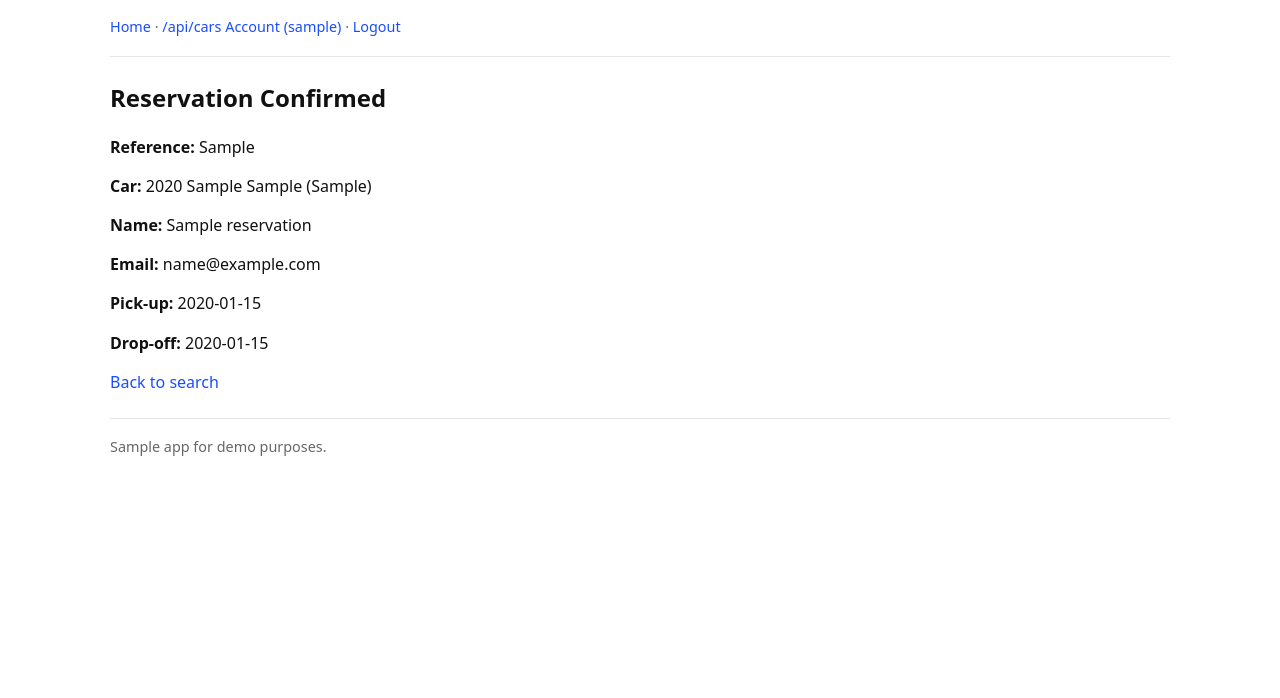
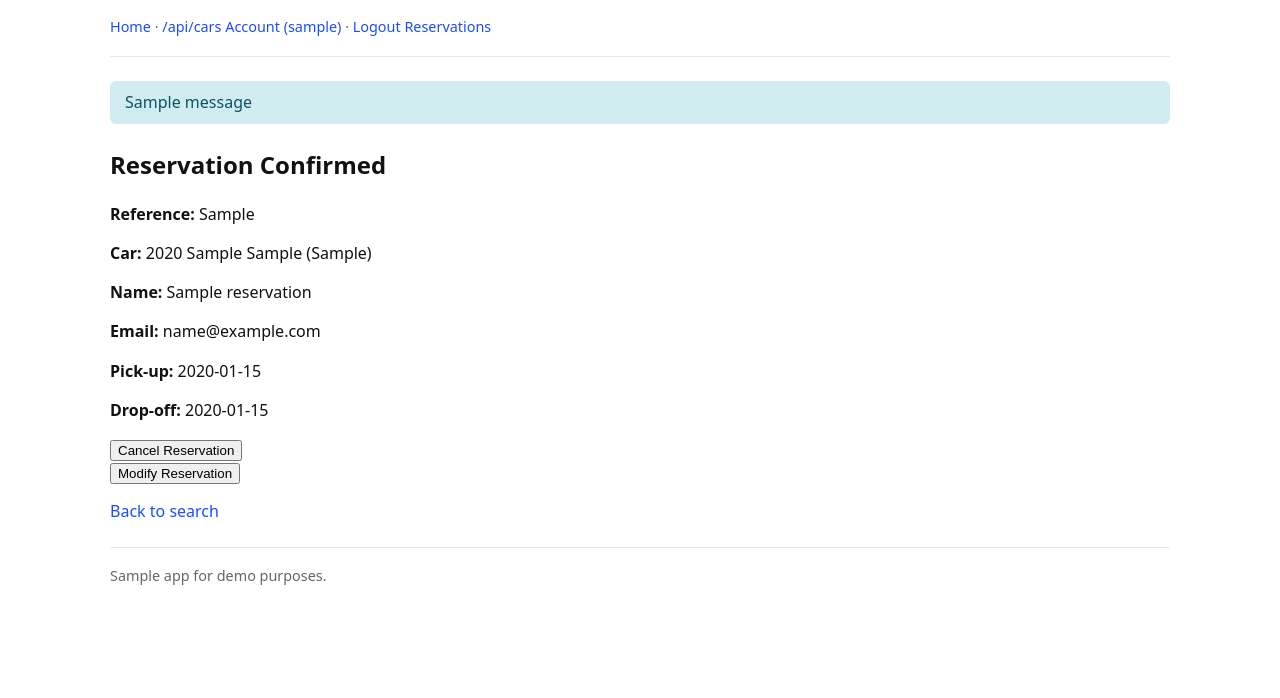
Before and after one commit to Alaa2345/Car_rental, a Flask app: page /confirm/Sample in a window 1280 px wide. Shown: the part 126-824 px from the top of the page. Run offline with Flask 3, Linux system fonts and the light colour scheme; the visitor is signed in with stand-in values (Sample User, id 1); tables that the repository leaves empty hold one stand-in row (values such as "Sample post"); one stand-in notice (Sample message) is shown.

Commit message:
Added modify and cancel user options

```diff
--- a/app.py
+++ b/app.py
@@ -10,7 +10,7 @@ import click
 app = Flask(__name__)
 
 # Secret key for session management
-app.secret_key = os.environ.get("SECRET_KEY", "dev_secret_key_change_me")
+app.secret_key = os.environ.get("SECRET_KEY", "car_rental_dev_key")
 
 # ---- Database config ----------------------------------------------------------
 app.config["SQLALCHEMY_DATABASE_URI"] = os.environ.get(
@@ -47,6 +47,7 @@ class Reservation(db.Model):
     id = db.Column(db.Integer, primary_key=True)
     ref = db.Column(db.String(36), unique=True, nullable=False, index=True)
     car_id = db.Column(db.Integer, db.ForeignKey("car.id"), nullable=False)
+    account_id = db.Column(db.Integer, db.ForeignKey("account.id"), nullable=False) # NEW: Link to user account
     name = db.Column(db.String(120), nullable=False)
     email = db.Column(db.String(200), nullable=False)
     pickup_date = db.Column(db.Date, nullable=False)
@@ -55,6 +56,7 @@ class Reservation(db.Model):
     status = db.Column(db.String(20), default='Confirmed')  # NEW: Tracks active, cancelled bookings
 
     car = db.relationship("Car")
+    account = db.relationship("Account", backref="reservations") # NEW: Relationship to Account
 
 class Account(db.Model):
     id = db.Column(db.Integer, primary_key=True)
@@ -227,6 +229,7 @@ def reserve_submit():
         email=email,
         pickup_date=pickup_date,
         dropoff_date=dropoff_date,
+        account_id=session.get("user_id", 0)  # Link to user account if logged in
     )
     # Mark car unavailable for this demo
     car.available = False
@@ -240,6 +243,88 @@ def reserve_submit():
 def confirm(ref):
     r = Reservation.query.filter_by(ref=ref).first_or_404()
     return render_template("confirm.html", r=r)
+
+# Cancel Reservation
+@app.route("/reservation/<ref>/cancel", methods=["POST"])
+def cancel_reservation(ref):
+    r = Reservation.query.filter_by(ref=ref).first_or_404()
+
+    if r.status == "Cancelled":
+        flash("This reservation is already cancelled.")
+        return redirect(url_for("confirm", ref=ref))
+
+    # Mark reservation as cancelled
+    r.status = "Cancelled"
+
+    # Free up the car
+    r.car.available = True
+
+    db.session.commit()
+    flash("Reservation cancelled successfully.")
+    return redirect(url_for("confirm", ref=ref))
+
+# Modify Reservation
+@app.route("/reservation/<ref>/modify", methods=["GET", "POST"])
+def modify_reservation(ref):
+    r = Reservation.query.filter_by(ref=ref).first_or_404()
+    cars = Car.query.all()
+
+    if request.method == "POST":
+        car_id = int(request.form["car_id"])
+
+        # Convert string dates to date objects
+        try:
+            pickup_date = datetime.strptime(request.form["pickup_date"], "%Y-%m-%d").date()
+            dropoff_date = datetime.strptime(request.form["dropoff_date"], "%Y-%m-%d").date()
+        except ValueError:
+            flash("Invalid date format. Please use YYYY-MM-DD.")
+            return render_template("modify_reservation.html", r=r, cars=cars, error="Invalid date format")
+
+        # Simple validation
+        if pickup_date > dropoff_date:
+            flash("Drop-off date must be after pick-up date.")
+            return render_template("modify_reservation.html", r=r, cars=cars, error="Invalid dates")
+
+        # If user changed car, make the old car available again
+        if r.car_id != car_id:
+            old_car = Car.query.get(r.car_id)
+            if old_car:
+                old_car.available = True
+
+            new_car = Car.query.get(car_id)
+            if not new_car.available and new_car.id != r.car_id:
+                flash("Selected car is no longer available.")
+                return render_template("modify_reservation.html", r=r, cars=cars, error="Car unavailable")
+            new_car.available = False
+            r.car_id = car_id
+
+        # Update dates
+        r.pickup_date = pickup_date
+        r.dropoff_date = dropoff_date
+
+        db.session.commit()
+        flash("Reservation updated successfully.")
+        return redirect(url_for("confirm", ref=ref))
+
+    return render_template("modify_reservation.html", r=r, cars=cars)
+
+# Reservations list on user account
+@app.route("/reservations")
+def reservations_list():
+    user_id = session.get("user_id")
+
+    if not user_id:
+        flash("You must be logged in to view your reservations.")
+        return render_template("reservations.html", reservations=[])
+
+    reservations = (
+        Reservation.query
+        .filter_by(account_id=user_id)
+        .order_by(Reservation.created_at.desc())
+        .all()
+    )
+
+    return render_template("reservations.html", reservations=reservations)
 
 # ---- JSON API -----------------------------------------------------------------
 @app.get("/cars")
--- a/static/styles.css
+++ b/static/styles.css
@@ -58,3 +58,28 @@ a:hover{text-decoration:underline}
   display:inline-block; padding:8px 12px; border-radius:10px; border:1px solid var(--line)
 }
 .btn.primary{background:var(--brand); color:#fff; border-color:transparent}
+
+/* ---- User Messages ---- */
+.flash-messages {
+  margin: 20px;
+  padding: 10px;
+}
+.alert {
+  background: #e3f2fd;
+  color: #0d47a1;
+  border-radius: 8px;
+  padding: 10px;
+  margin-bottom: 10px;
+}
+
+.flash {
+  margin: 10px 0;
+}
+
+.alert {
+  padding: 10px 15px;
+  border-radius: 6px;
+  background: #d1ecf1;
+  color: #0c5460;
+  display: block; /* ensures messages stack vertically */
+}
--- a/templates/base.html
+++ b/templates/base.html
@@ -22,9 +22,24 @@
     <a href="{{ url_for('login') }}">Login</a>
   {% endif %}
 
+  <a href="{{ url_for('reservations_list') }}">Reservations</a>
+
     </nav>
     <hr class="divider">
   </header>
+
+<!-- Flash messages -->
+{% with messages = get_flashed_messages(with_categories=true) %}
+  {% if messages %}
+    <div class="container">
+      {% for category, message in messages %}
+        <div class="flash flash-{{ category }}">
+          <div class="alert alert-info">{{ message }}</div>
+        </div>
+      {% endfor %}
+    </div>
+  {% endif %}
+{% endwith %}
 
   <main class="container">
     {% block content %}{% endblock %}
--- a/templates/confirm.html
+++ b/templates/confirm.html
@@ -8,5 +8,20 @@
   <p><strong>Email:</strong> {{ r.email }}</p>
   <p><strong>Pick-up:</strong> {{ r.pickup_date.strftime('%Y-%m-%d') }}</p>
   <p><strong>Drop-off:</strong> {{ r.dropoff_date.strftime('%Y-%m-%d') }}</p>
-  <p><a href="{{ url_for('index') }}">Back to search</a></p>
+
+{% if status != "Cancelled" %}
+<form method="POST" action="{{ url_for('cancel_reservation', ref=r.ref) }}">
+    <button type="submit" onclick="return confirm('Are you sure you want to cancel this reservation?');">Cancel Reservation</button>
+</form>
+
+<a href="{{ url_for('modify_reservation', ref=r.ref) }}">
+    <button type="button">Modify Reservation</button>
+</a>
+
+{% else %}
+    <p><em>This reservation has been cancelled.</em></p>
+{% endif %}
+
+<p><a href="{{ url_for('index') }}">Back to search</a></p>
+
 {% endblock %}
```
Also changed, not shown: templates/modify_reservation.html (added, +45 -0 lines), templates/reservations.html (added, +37 -0 lines).
